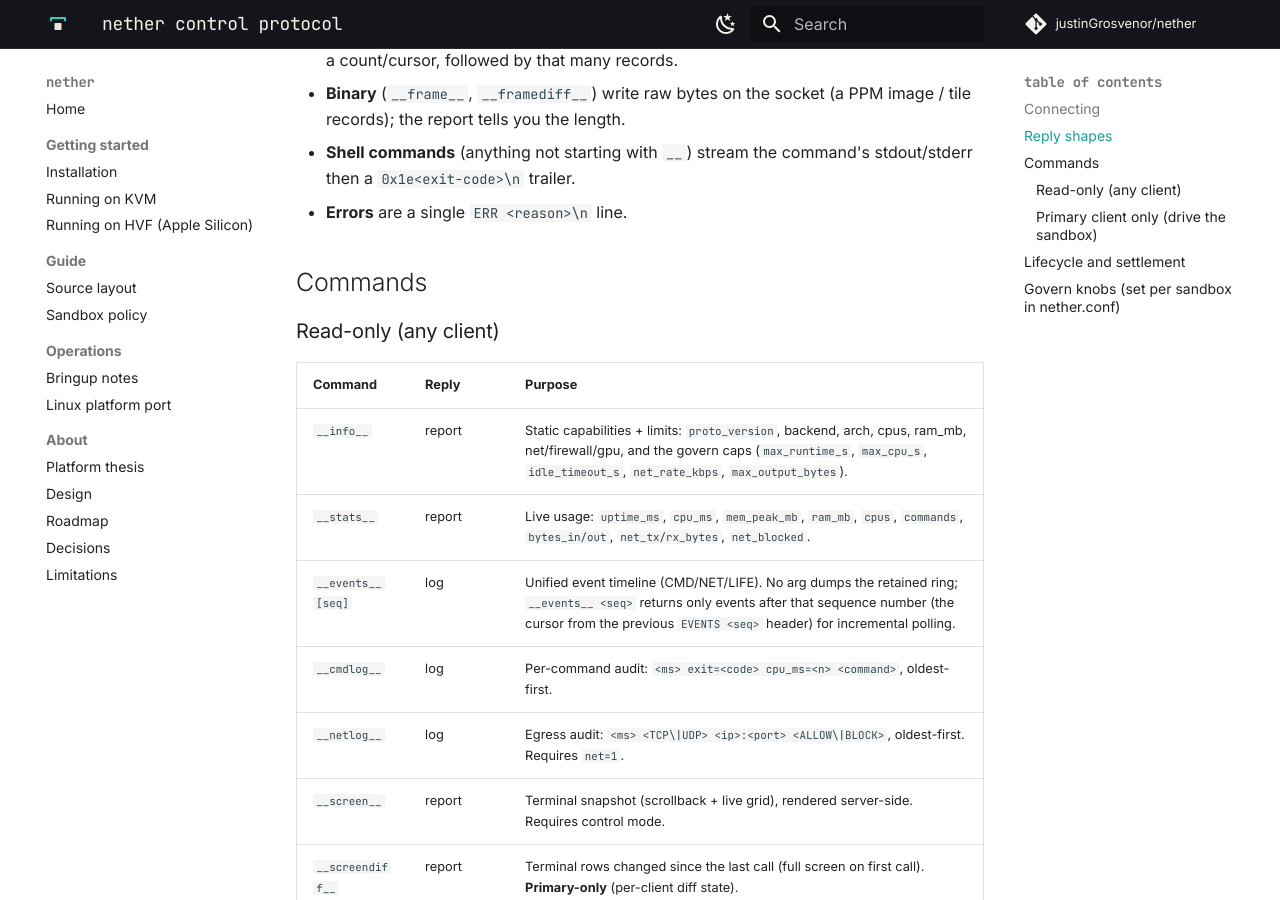
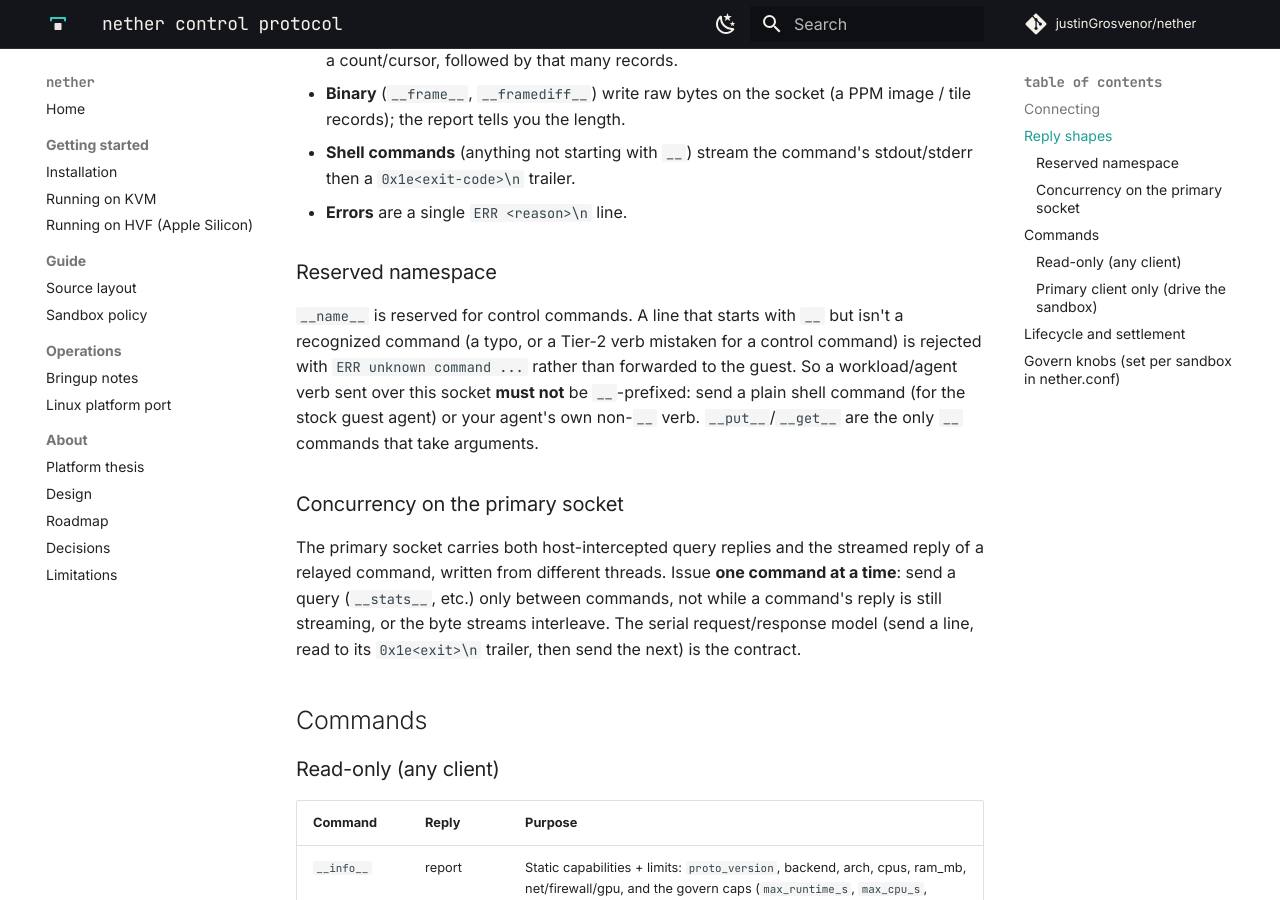
Before and after one commit to justinGrosvenor/nether, an MkDocs documentation site: the page built from docs/control-protocol.md, in a window 1280 px wide and 900 px high, scrolled down 779 px. Built offline with MkDocs 1.6.1 and Material for MkDocs 9.7.7, drawn with Linux system fonts in a browser that asks for light colours; comment, search, counter and statistics services are not loaded.

Commit message:
control: reject unknown __verb__ instead of forwarding it to the guest shell
__name__ is Nether's reserved control-command namespace, but controlCommand forwarded
any unrecognized line - including a typo'd or unknown __foo__ - verbatim to the guest,
where it ran as a shell command and failed confusingly (exit 127). A driver mistaking a
Tier-2 workload verb for a control command (or fat-fingering __stats__ as __stat__) got
no clear signal.

Now a line starting with __ that matches no command (and isn't a valid __put__/__get__
invocation) is rejected with "ERR unknown command (see __help__); __ is reserved for
control commands". Real shell commands (no __ prefix) and the known control commands are
unaffected. This makes the integration surface fail loudly: a wrong control verb is a
protocol error, not a mysterious guest exit code.

Surfaced while reviewing ~/platform/e2e, whose Tier-1 filter emitted a __CHECK__ verb
over the control socket; this gives that case a clear error. Also documented in
control-protocol.md: the reserved namespace + the primary-socket one-command-at-a-time
serialization rule (host-intercepted replies and the command relay stream share the fd).

Proven live on HVF: __bogus__ -> ERR, __stats__ still works, `echo` still runs in the
guest. Contract test asserts the rejection. All green: native tests, x86_64-linux cross,
native arm64.

```diff
--- a/docs/control-protocol.md
+++ b/docs/control-protocol.md
@@ -33,6 +33,23 @@
 - **Shell commands** (anything not starting with `__`) stream the command's stdout/stderr
   then a `0x1e<exit-code>\n` trailer.
 - **Errors** are a single `ERR <reason>\n` line.
+
+### Reserved namespace
+
+`__name__` is reserved for control commands. A line that starts with `__` but isn't a
+recognized command (a typo, or a Tier-2 verb mistaken for a control command) is rejected
+with `ERR unknown command ...` rather than forwarded to the guest. So a workload/agent
+verb sent over this socket **must not** be `__`-prefixed: send a plain shell command (for
+the stock guest agent) or your agent's own non-`__` verb. `__put__`/`__get__` are the only
+`__` commands that take arguments.
+
+### Concurrency on the primary socket
+
+The primary socket carries both host-intercepted query replies and the streamed reply of
+a relayed command, written from different threads. Issue **one command at a time**: send a
+query (`__stats__`, etc.) only between commands, not while a command's reply is still
+streaming, or the byte streams interleave. The serial request/response model (send a
+line, read to its `0x1e<exit>\n` trailer, then send the next) is the contract.
 
 ## Commands
 
```
Also changed, not shown: 1 other file.
